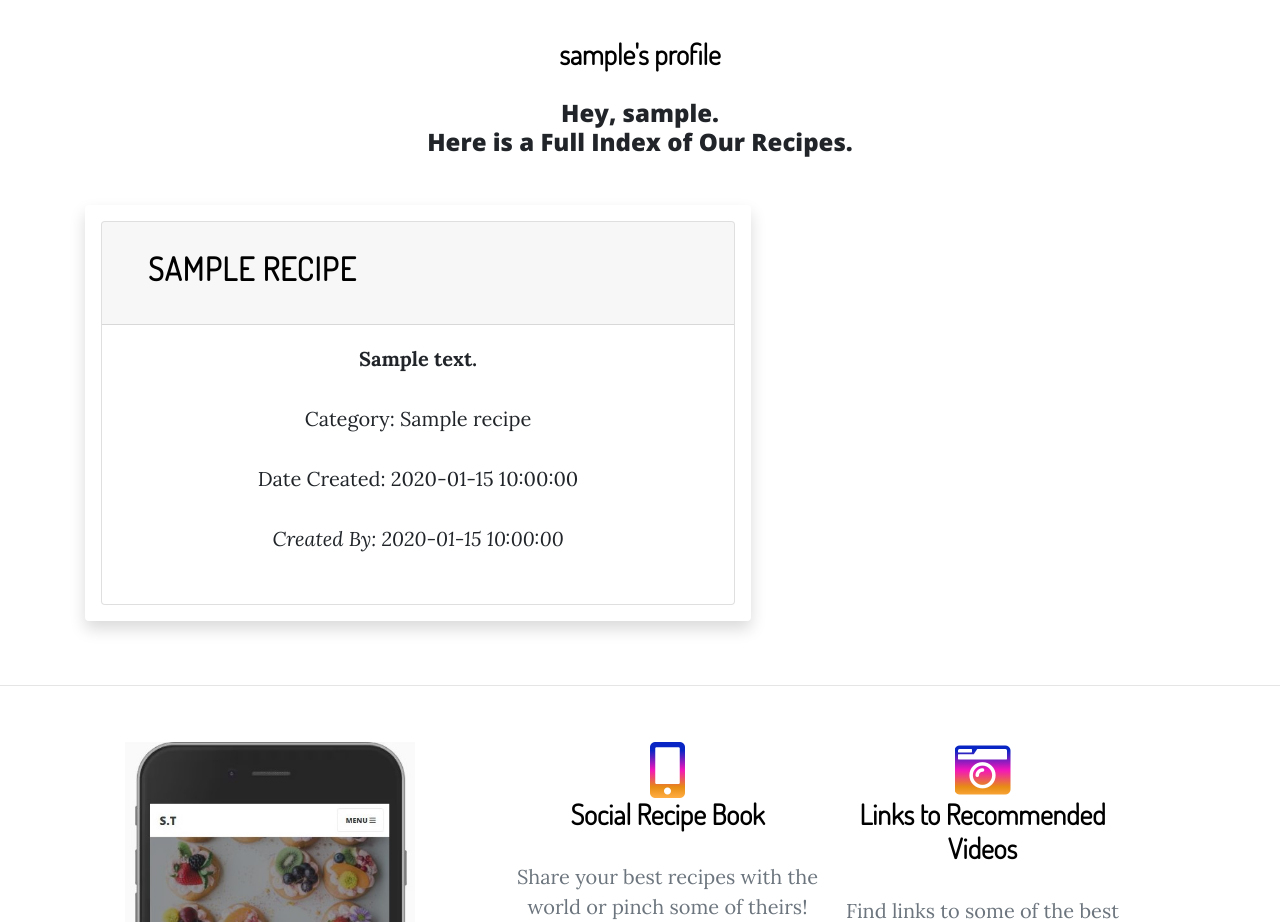
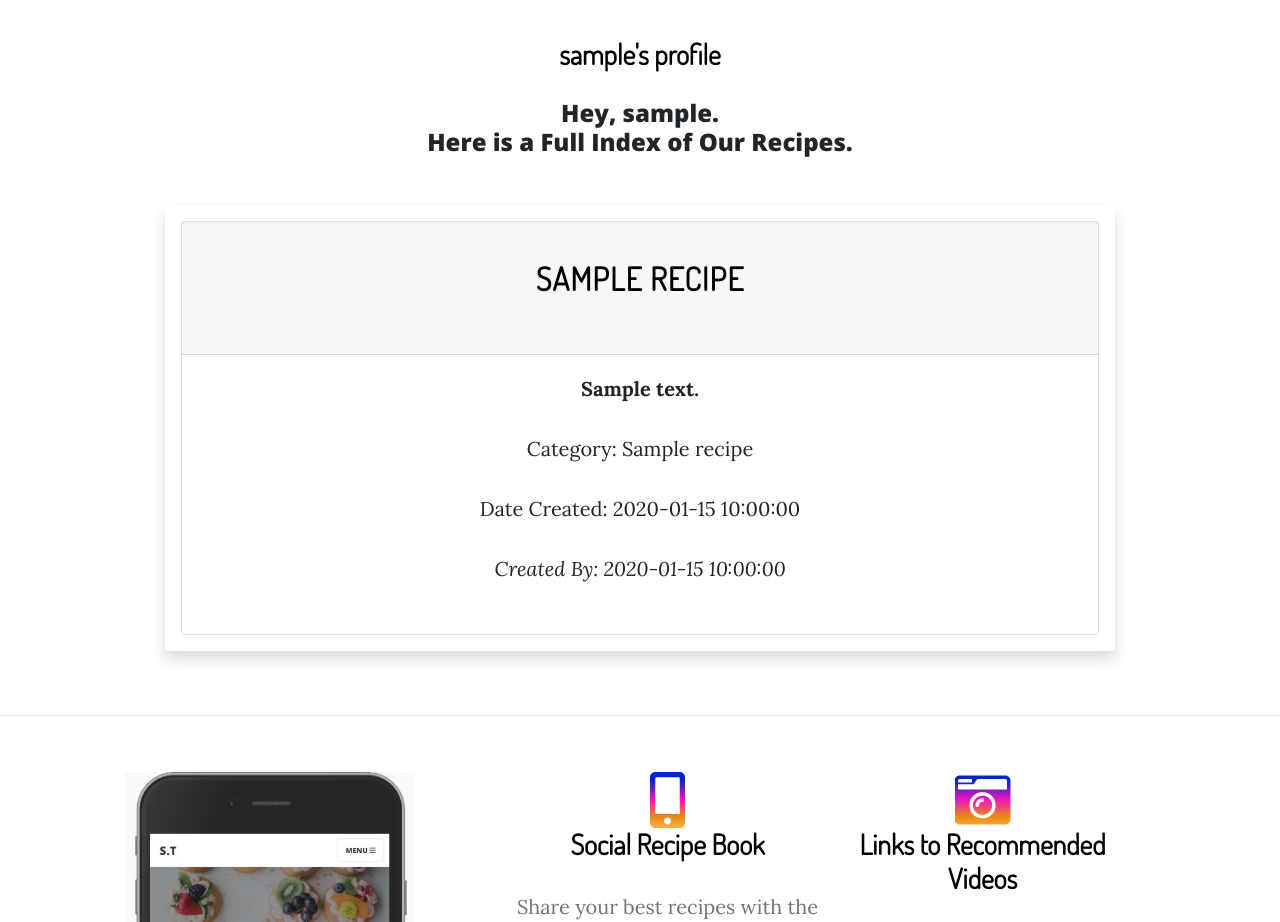
Before and after one commit to LRomero2/Sweet-Treats, a Flask app: page /search in a window 1280 px wide. Shown: the part 870-1792 px from the top of the page. Run offline with Flask 2, Linux system fonts and the light colour scheme; the visitor is signed in with stand-in values (Sample User, id 1); a database or web service that is not in the repository returns one stand-in record (values such as "Sample title"); some libraries are stand-ins or nearby versions.

Commit message:
Finished styling the accordion recipe cards on profile page.

```diff
--- a/templates/profile.html
+++ b/templates/profile.html
@@ -44,16 +44,14 @@
 
 {% if recipes|length > 0 %}
     {% for recipe in recipes %}
-        <div class="container justify-content-center">
+        <div class="container">
             <div class="row justify-content-center">
-    <div class="col-12">
-            <div class="accordion shadow p-3 mb-5 bg-body rounded" id="accordionExample">
-
-                <div class="card text-center">
+    <div class="col-10 justify-content-center accordion shadow p-3 mb-5 bg-body rounded" id="accordionExample">
+            <div class="card text-center">
                     <div class="card-header" id="heading{{loop.index}}">
                         <button class="btn btn-link btn-block text-left" type="button" data-toggle="collapse"
                             data-target="#collapse{{loop.index}}" aria-expanded="true" aria-controls="collapse{{loop.index}}">
-                            <h2 class="h2-profile-cards"><strong>{{ recipe.recipe_name }}</strong></h2>
+                            <h2 class="h2-profile-cards text-center"><strong>{{ recipe.recipe_name }}</strong></h2>
                         </button>
 
                     </div>
@@ -89,7 +87,7 @@
             </div>
         </div>
          </div>
-        </div>
+
 
         <!-----------modal------------->
         <div class="modal" tabindex="-1" id="modal-{{ recipe._id }}">
```
